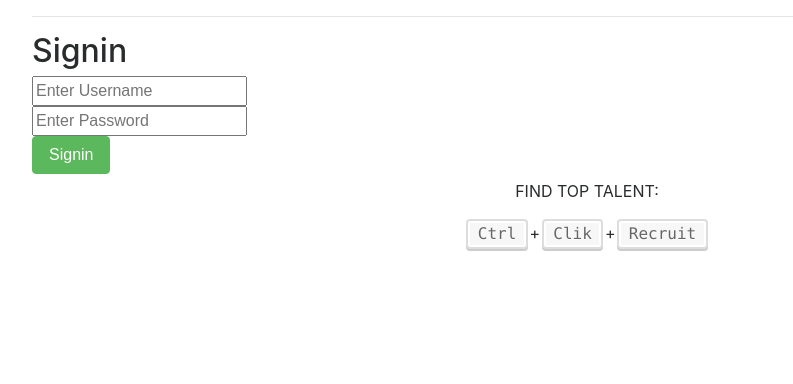
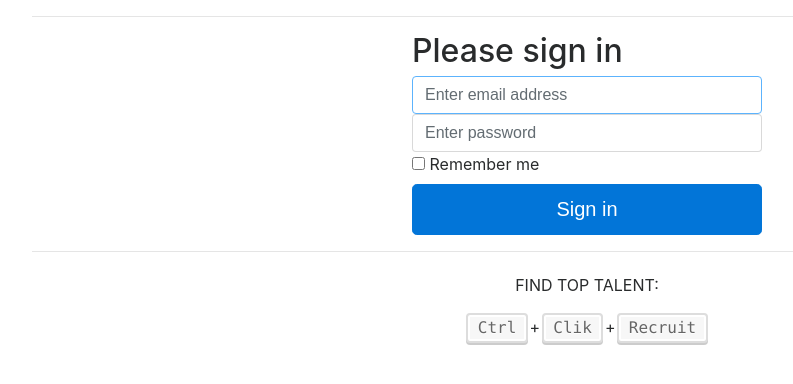
Before and after one commit to morganstrom/ds-recruit, a Python web app: template web/templates/login.html in a window 1280 px wide. Shown: the part 74-458 px from the top of the page, without its empty margins (53-846 px from the left). Run offline with Jinja, Linux system fonts and the light colour scheme; the template is opened without the code that fills it, so the values that code supplies are empty; some libraries are stand-ins or nearby versions.

Commit message:
making things prettier

```diff
--- a/web/model.py
+++ b/web/model.py
@@ -14,13 +14,11 @@ db = SQLAlchemy(app)
 class User(db.Model):
     __tablename__ = 'users'
     user_id = db.Column(db.Integer, primary_key=True)
-    user_name = db.Column(db.String(120), unique=True, nullable=False)
     email = db.Column(db.String(120), unique=True, nullable=False)
     password = db.Column(db.String(256), unique=True, nullable=False)
     registered_on = db.Column(db.DateTime)
 
-    def __init__(self, user_name, email, password):
-        self.user_name = user_name
+    def __init__(self, email, password):
         self.email = email
         self.set_password(password)
         self.registered_on = datetime.utcnow()
@@ -44,7 +42,7 @@ class User(db.Model):
         return self.user_id
 
     def __repr__(self):
-        return '<User %r>' % self.user_name
+        return '<User %r>' % self.email
 
 # Create question class
 class Question(db.Model):
--- a/web/templates/base.html
+++ b/web/templates/base.html
@@ -67,12 +67,10 @@
         <div id="main" class="container">
             {% with messages = get_flashed_messages() %}
             {% if messages %}
-            <div class="alert">
-                <ul class="flashes">
+            <div class="alert alert-primary" role="alert">
                     {% for message in messages %}
-                    <li>{{ message }}</li>
+                    <p class="mb-0">{{ message }}</p>
                     {% endfor %}
-                </ul>
             </div>
             {% endif %}
             {% endwith %}
@@ -83,6 +81,7 @@
             {% endblock %}
         </div>
 
+        <hr/>
         <footer class="footer">
             <div class="center">
                 <p>FIND TOP TALENT:</p>
--- a/web/templates/login.html
+++ b/web/templates/login.html
@@ -1,25 +1,24 @@
 {% extends "base.html" %}
 {% block content %}
-<form action="" method=post class="form-horizontal">
-    <h2>Signin</h2>
-    <div class="control-group">
-        <div class="controls">
-            <input type="text" id="user_name" name="user_name" class="input-xlarge"
-                   placeholder="Enter Username" required>
-        </div>
+<div class="row justify-content-center">
+    <div class="col-sm-4 col-align-self-center">
+        <form action="" method=post class="form-signin">
+            <h2 class="form-signin-heading">Please sign in</h2>
+            <label for="email" class="sr-only">Email address</label>
+            <input type="text" id="email" name="email" class="form-control"
+                   placeholder="Enter email address" required autofocus>
+            <label for="password" class="sr-only">Password</label>
+            <input type="password" id="password" name="password" class="form-control"
+                   placeholder="Enter password" required>
+            <div class="checkbox">
+                <label>
+                    <input type="checkbox" value="remember-me"> Remember me
+                </label>
+            </div>
+            <button class="btn btn-lg btn-primary btn-block" type="submit">Sign in</button>
+
+        </form>
     </div>
+</div>
 
-    <div class="control-group">
-        <div class="controls">
-            <input type="password" id="password" name="password" class="input-xlarge"
-                   placeholder="Enter Password" required>
-        </div>
-    </div>
-
-    <div class="control-group">
-        <div class="controls">
-            <button type="submit" class="btn btn-success">Signin</button>
-        </div>
-    </div>
-</form>
 {% endblock %}
```
Also changed, not shown: web/app.py (+9 -6 lines), web/templates/register.html (+17 -30 lines), web/templates/userhome.html (+11 -3 lines).
